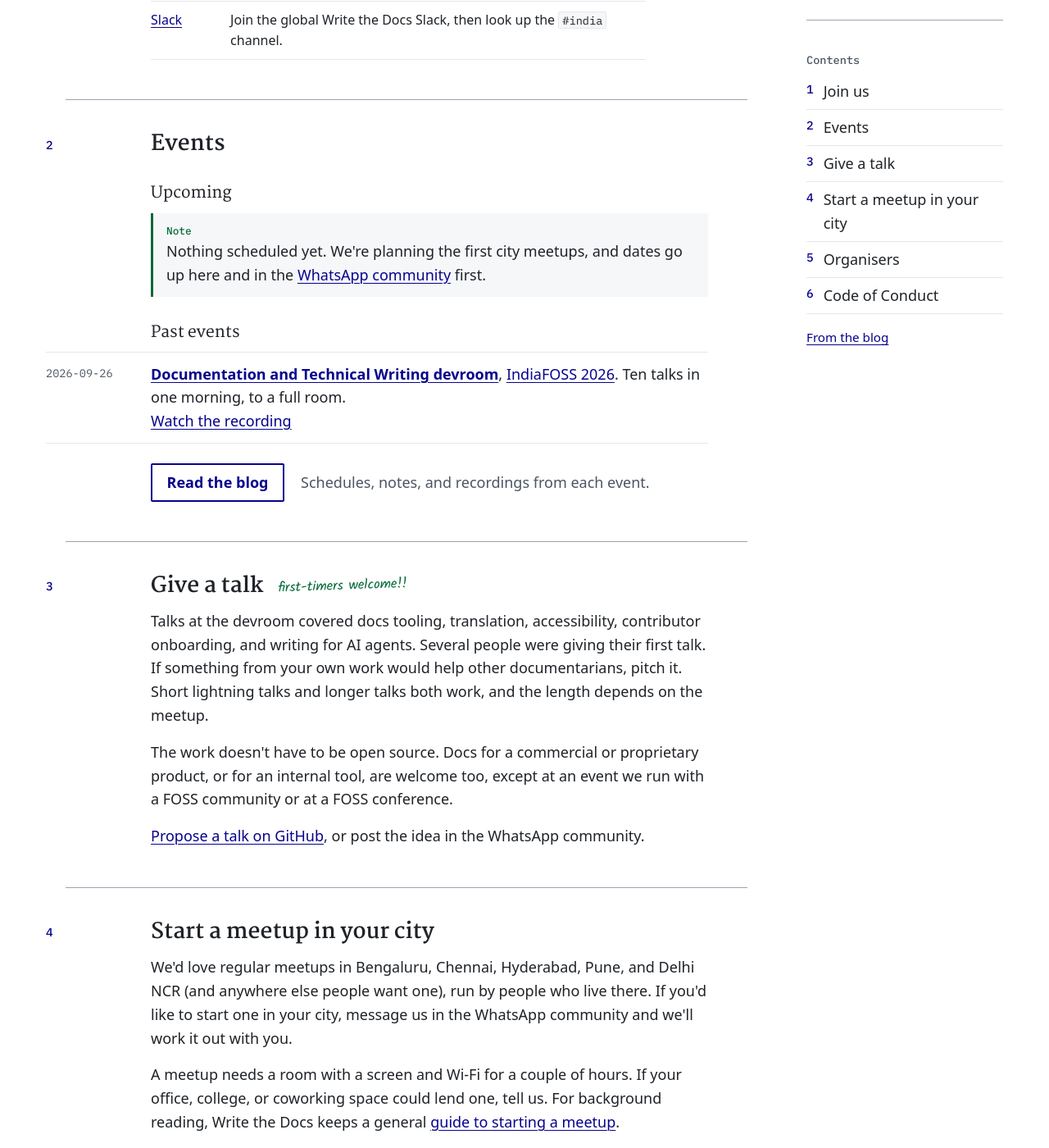
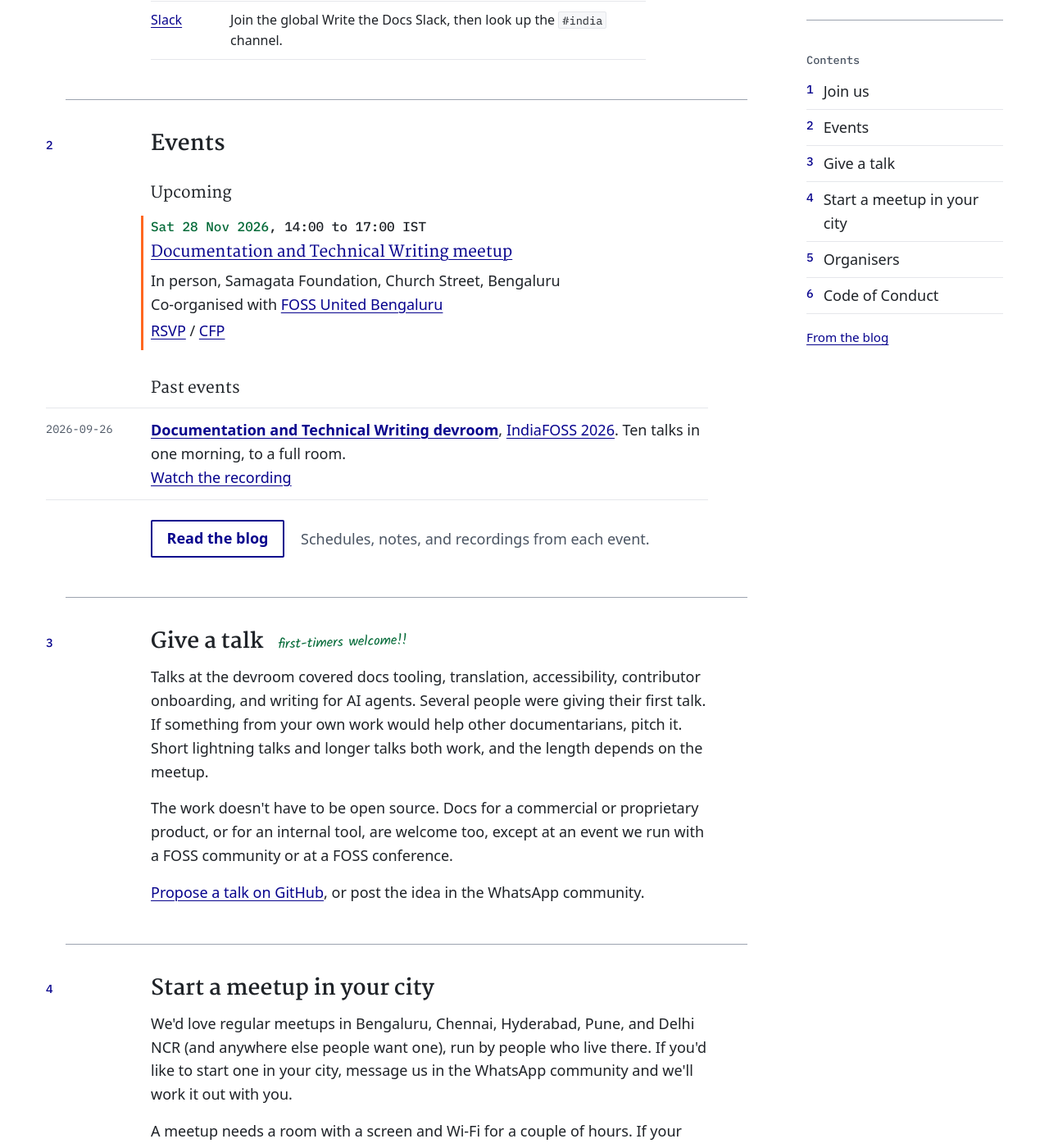
Before and after one commit to Write-the-Docs-India/write-the-docs-india.github.io, a Jekyll site: the page built from index.html, in a window 1280 px wide and 1400 px high, scrolled down 1022 px. Shown: the whole window at 82% size. Built offline with Jekyll 4.4.1, drawn with Linux system fonts in a browser that asks for light colours; some web fonts are replaced.

Commit message:
Add November meetup with FOSS United Bengaluru

```diff
--- a/_data/events.yml
+++ b/_data/events.yml
@@ -9,11 +9,14 @@
 #   title:     what the event is
 #   format:    In person | Online | Hybrid
 #   location:  venue and city, or the platform for online events
-#   host:      optional, a partner event or community hosting us
+#   host:      optional, a conference, partner event, or community hosting us
 #   host_url:  optional
+#   partner:   optional, a community (or communities) we are collaborating with to organise the event
+#   partner_url: optional
 #   speakers:  optional list of names
 #   summary:   optional, one line for "Past events"
 #   rsvp:      link people use to sign up (upcoming events)
+#   cfp:       optional, link to the call for proposals (upcoming events)
 #   recording: optional link to the video
 #   blog:      optional path to the blog post, e.g. /blog/2026/indiafoss-2026-devroom/
 #
@@ -37,3 +40,13 @@
   summary: "Ten talks in one morning, to a full room."
   recording: https://www.youtube.com/live/KNKAi9dfZxA
   blog: /blog/2026/indiafoss-2026-devroom/
+
+- date: "2026-11-28"
+  time: "14:00 to 17:00 IST"
+  title: "Documentation and Technical Writing meetup"
+  format: In person
+  location: "Samagata Foundation, Church Street, Bengaluru"
+  partner: FOSS United Bengaluru
+  partner_url: https://fossunited.org/c/bengaluru
+  rsvp: https://fossunited.org/c/bengaluru/nov-2026
+  cfp: https://fossunited.org/c/bengaluru/nov-2026/cfp
--- a/assets/css/site.css
+++ b/assets/css/site.css
@@ -458,6 +458,17 @@ h2 .wtdi-scribble {
   margin: 0 0 0.25rem;
 }
 
+.wtdi-events__when {
+  font-family: var(--wtdi-mono);
+  font-size: 1rem;
+  font-weight: 500;
+  color: var(--wtdi-ink);
+}
+
+.wtdi-events__when time {
+  color: var(--wtdi-green);
+}
+
 .wtdi-events__title {
   font-family: var(--wtdi-serif);
   font-size: 1.2rem;
--- a/index.html
+++ b/index.html
@@ -101,17 +101,23 @@ layout: default
     <ol class="wtdi-events">
       {%- for event in upcoming %}
       <li class="wtdi-revmark">
-        <p class="wtdi-meta">
+        <p class="wtdi-events__when">
           <time datetime="{{ event.date }}">{{ event.date | date: "%a %-d %b %Y" }}</time>
-          {%- if event.time %} · {{ event.time }}{% endif %}
+          {%- if event.time %}, {{ event.time }}{% endif %}
         </p>
-        <p class="wtdi-events__title">{{ event.title }}</p>
+        <p class="wtdi-events__title">{% if event.rsvp %}<a href="{{ event.rsvp }}">{{ event.title }}</a>{% else %}{{ event.title }}{% endif %}</p>
         <p>
           {{ event.format }}{% if event.location %}, {{ event.location }}{% endif %}
+          {%- if event.host %}<br>Hosted by {% if event.host_url %}<a href="{{ event.host_url }}">{{ event.host }}</a>{% else %}{{ event.host }}{% endif %}{% endif %}
+          {%- if event.partner %}<br>Co-organised with {% if event.partner_url %}<a href="{{ event.partner_url }}">{{ event.partner }}</a>{% else %}{{ event.partner }}{% endif %}{% endif %}
           {%- if event.speakers %}<br>With {{ event.speakers | join: ", " }}{% endif %}
         </p>
-        {%- if event.rsvp %}
-        <p><a href="{{ event.rsvp }}">RSVP<span class="wtdi-visually-hidden"> for {{ event.title }}</span></a></p>
+        {%- if event.rsvp or event.cfp %}
+        <p>
+          {%- if event.rsvp %}<a href="{{ event.rsvp }}">RSVP<span class="wtdi-visually-hidden"> for {{ event.title }}</span></a>{% endif %}
+          {%- if event.rsvp and event.cfp %} / {% endif %}
+          {%- if event.cfp %}<a href="{{ event.cfp }}">CFP<span class="wtdi-visually-hidden"> for {{ event.title }}</span></a>{% endif %}
+        </p>
         {%- endif %}
       </li>
       {%- endfor %}
@@ -130,7 +136,7 @@ layout: default
       <li>
         <time class="wtdi-meta" datetime="{{ event.date }}">{{ event.date }}</time>
         <div>
-          <strong>{% if event.blog %}<a href="{{ event.blog | relative_url }}">{{ event.title }}</a>{% else %}{{ event.title }}{% endif %}</strong>{% if event.host %}, {% if event.host_url %}<a href="{{ event.host_url }}">{{ event.host }}</a>{% else %}{{ event.host }}{% endif %}{% endif %}.
+          <strong>{% if event.blog %}<a href="{{ event.blog | relative_url }}">{{ event.title }}</a>{% else %}{{ event.title }}{% endif %}</strong>{% if event.host %}, {% if event.host_url %}<a href="{{ event.host_url }}">{{ event.host }}</a>{% else %}{{ event.host }}{% endif %}{% endif %}{% if event.partner %}, co-organised with {% if event.partner_url %}<a href="{{ event.partner_url }}">{{ event.partner }}</a>{% else %}{{ event.partner }}{% endif %}{% endif %}.
           {%- if event.summary %} {{ event.summary }}{% endif %}
           {%- if event.recording %}<br><a href="{{ event.recording }}">Watch the recording</a>{% endif %}
         </div>
```
